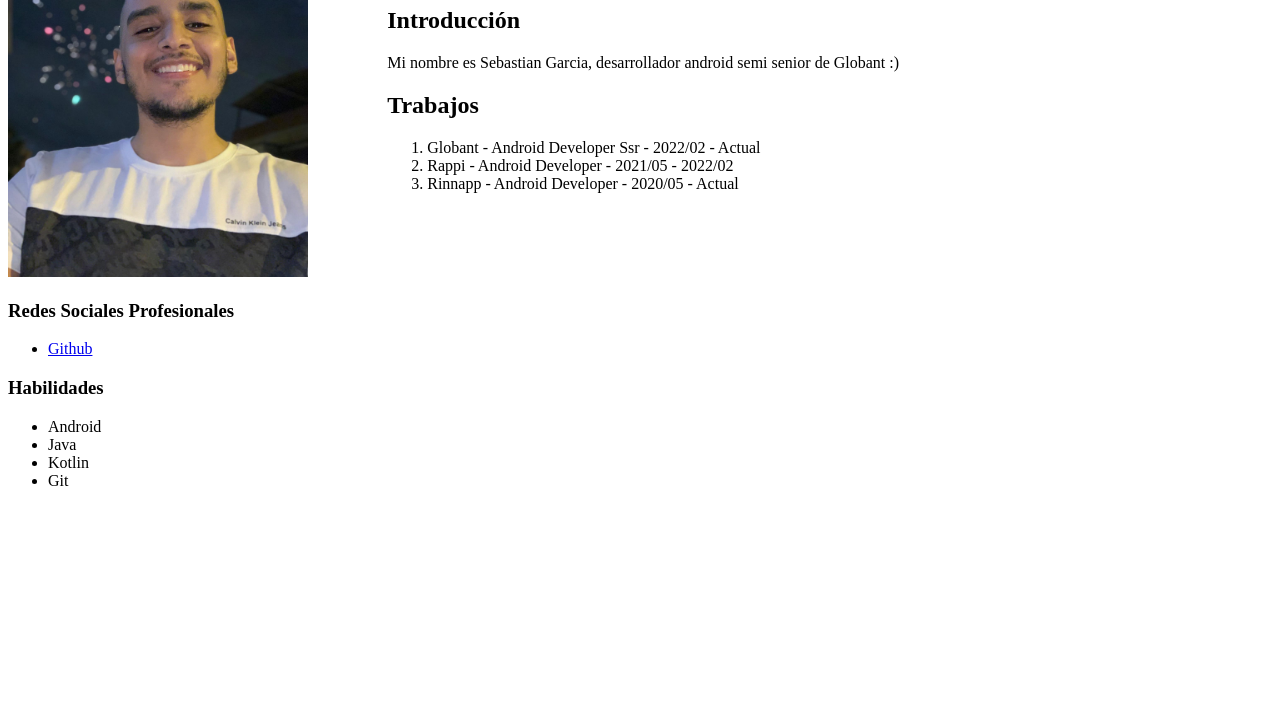
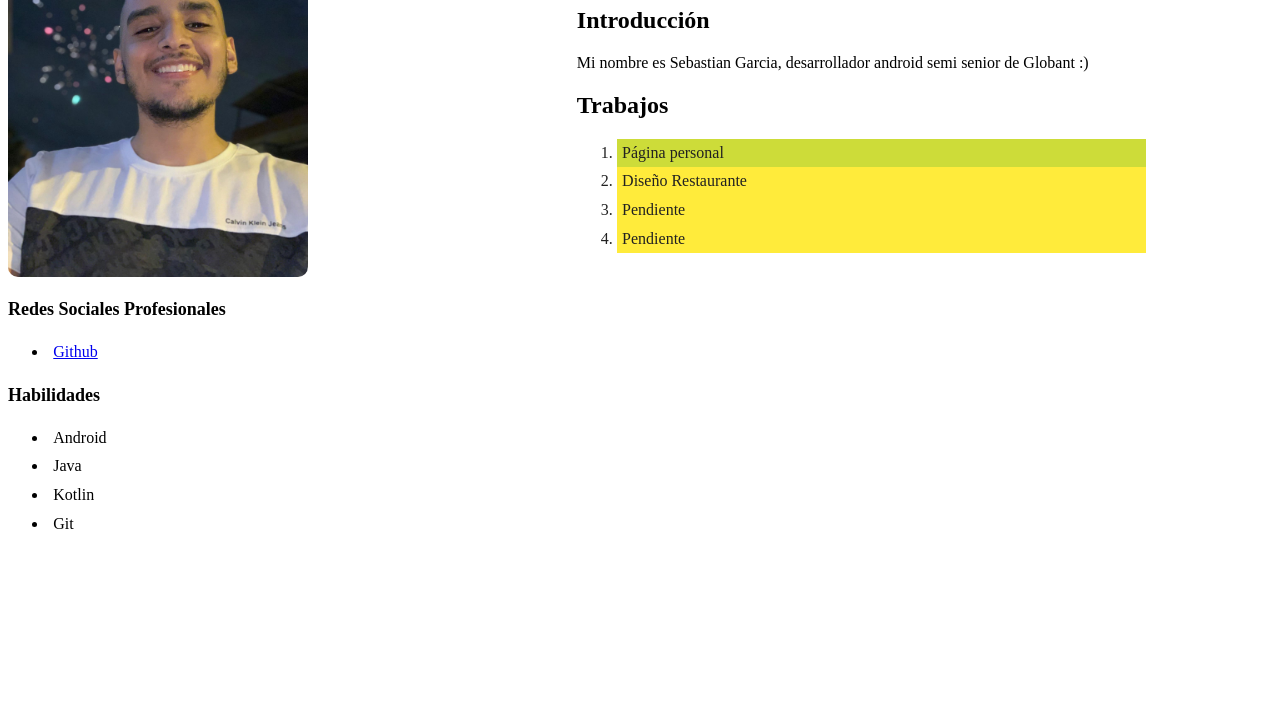
Before and after one commit to UAO-Developers/2022_01_dev_garcia_puertas_joan_sebastian, a plain HTML site: page index.html in a window 1280 px wide. Shown: the part 81-800 px from the top of the page. Drawn offline with Linux system fonts and the light colour scheme.

Commit message:
css styles

```diff
--- /dev/null
+++ b/css/styles.css
@@ -0,0 +1,39 @@
+h1 {
+    font-size: xx-large;
+}
+
+h2 {
+    font-size: x-large;
+}
+
+h3 {
+    font-size: large;
+}
+
+p, div {
+    text-align: justify;
+}
+
+.leftDiv, .rightDiv {
+    width: 45%;
+    float: left;
+    display: block;
+}
+
+.imgRoundedTen {
+    border-radius: 10px;
+}
+
+li {
+    padding: 1%;
+}
+
+.liDone {
+    background: #CDDC39;
+    color: #212121;
+}
+
+.liPending {
+    background: #FFEB3B;
+    color: #212121;
+}
--- a/index.html
+++ b/index.html
@@ -2,12 +2,13 @@
 <html>
 
 <head>
-    <meta http-equiv="Content-Type" content="text/html; charset=utf-8"/>
+    <meta http-equiv="Content-Type" content="text/html; charset=utf-8" />
+    <link rel="stylesheet" href="./css/styles.css">
 </head>
 
 <body>
-    <div style="width: 30%; float:left">
-        <img alt="Foto Perfil" src="./img/pic.jpeg" width="300px" height="350px" />
+    <div class="leftDiv">
+        <img alt="Foto Perfil" src="./img/pic.jpeg" width="300px" height="350px" class="imgRoundedTen"/>
         <h3>Redes Sociales Profesionales</h3>
         <ul>
             <li><a href="https://github.com/SEBASIAO" target="_blank">Github</a></li>
@@ -21,7 +22,7 @@
         </ul>
     </div>
 
-    <div style="width: 70%; float:right">
+    <div class="rightDiv">
         <h1>Sebastian Garcia</h1>
         <h2>Introducción</h2>
         <p>
@@ -29,9 +30,10 @@
         </p>
         <h2>Trabajos</h2>
         <ol>
-            <li>Globant - Android Developer Ssr - 2022/02 - Actual</li>
-            <li>Rappi - Android Developer - 2021/05 - 2022/02</li>
-            <li>Rinnapp - Android Developer - 2020/05 - Actual</li>
+            <li class="liDone">Página personal</li>
+            <li class="liPending">Diseño Restaurante</li>
+            <li class="liPending">Pendiente</li>
+            <li class="liPending">Pendiente</li>
         </ol>
     </div>
 </body>
```
